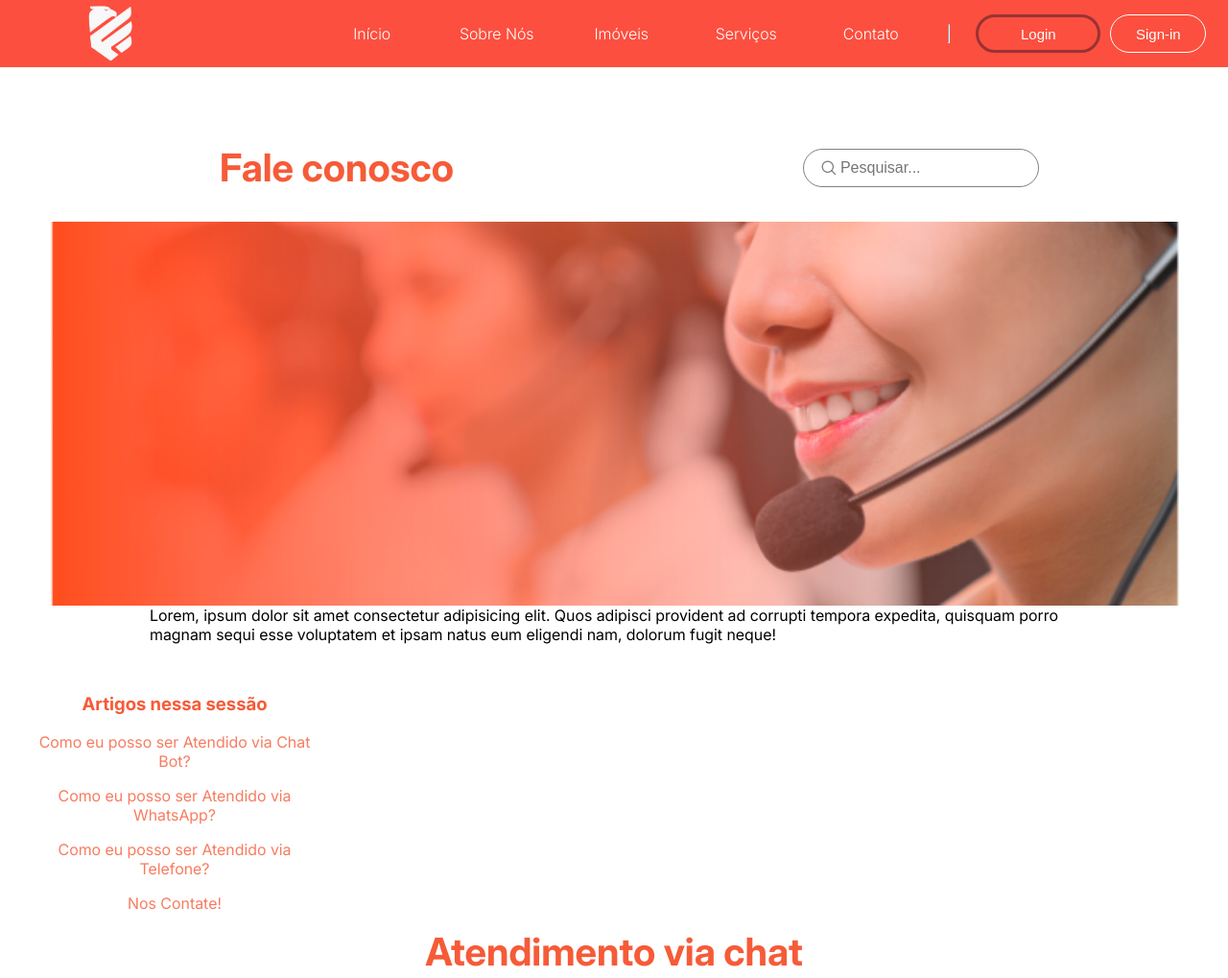
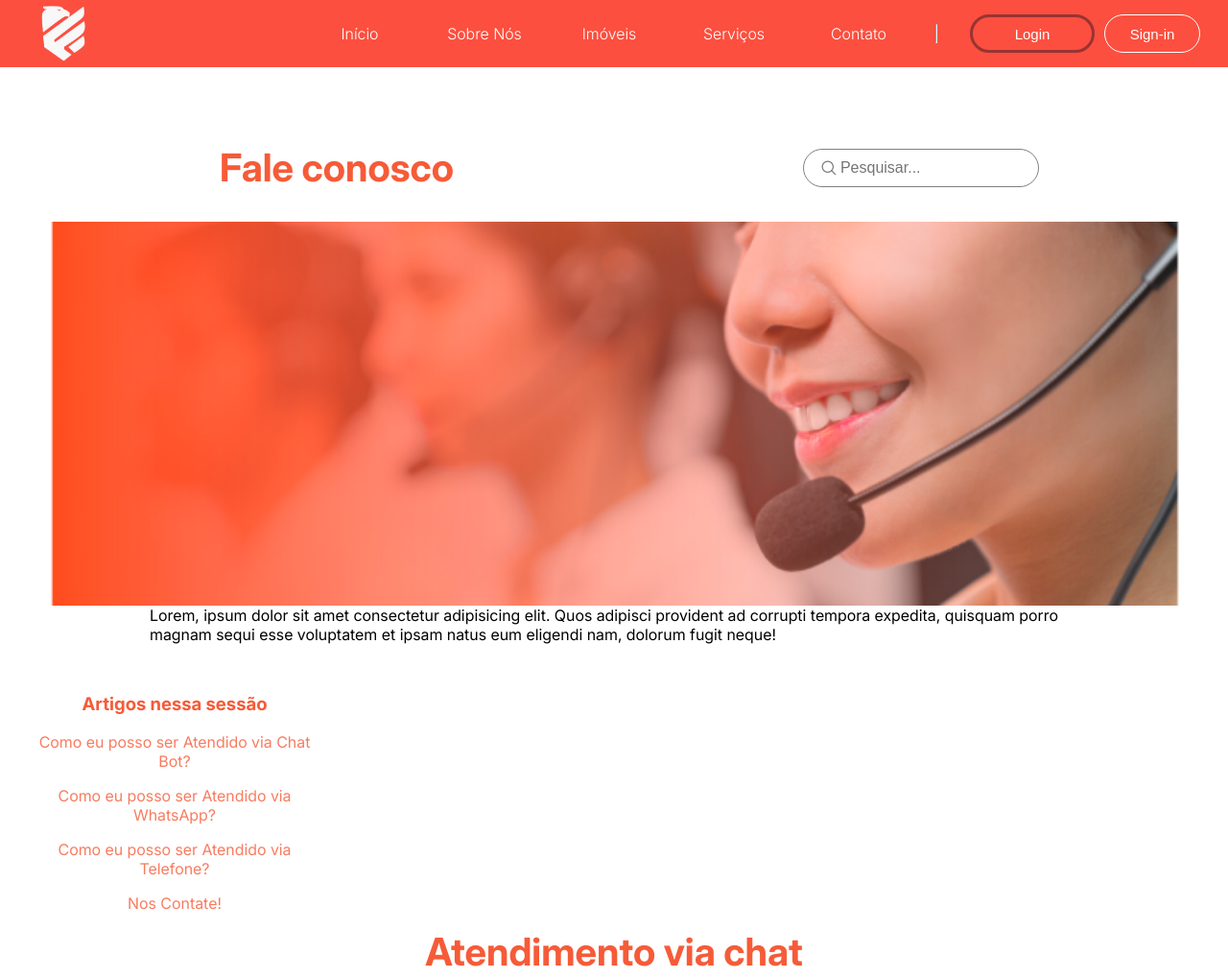
Before and after one commit to Guimas1506/FENIX-CONSTRUTORA, a plain HTML site: page contato.html in a window 1280 px wide. Shown: the top 1019 px of the page at 96% size. Drawn offline with Linux system fonts and the light colour scheme.

Commit message:
Update contato.css

```diff
--- a/contato.css
+++ b/contato.css
@@ -60,8 +60,6 @@ header{
 .logo img{
     width: 70px;
     height: 70px;
-    margin-left:80px;
-    margin-right: 30px;
     transition: 0.5s;
 }
 
```
